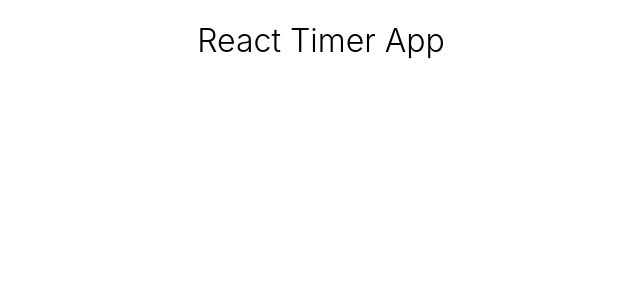
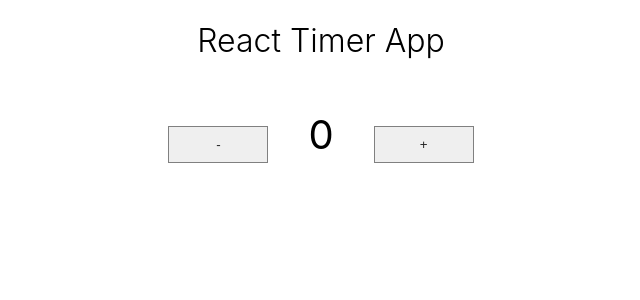
Before and after one commit to jabed3700/React-Timer-App, a React (Create React App) app: page / in a window 1280 px wide. Shown: the top 300 px of the page, without its empty margins (319-959 px from the left). Built offline with nearby package versions, Linux system fonts and the light colour scheme.

Commit message:
add increment && decrement btn with function

```diff
--- a/src/component/app.jsx
+++ b/src/component/app.jsx
@@ -9,13 +9,20 @@ class App extends React.Component{
         this.setState({count:this.state.count+1})
     }
     decrementCount = () => {
-        this.setState({count:this.state.count-1})
+       if(this.state.count > 0){
+            this.setState({count:this.state.count-1})
+       }
     }
     render() {
 
         return (
              <div className="App">
                  <h1 className="Heading">React Timer App</h1>
+                <div className="Container">
+                    <button className="Btn" onClick={this.decrementCount}> - </button>
+                    <p className="Text">{this.state.count}</p>
+                    <button className="Btn" onClick={this.incrementCount}> + </button>
+                </div>
              </div>
         )
     }
--- a/src/component/app.style.css
+++ b/src/component/app.style.css
@@ -21,3 +21,6 @@
     font-size: 40px;
     margin:0 20px;
 }
+p{
+    display: inline-block;
+}
```
